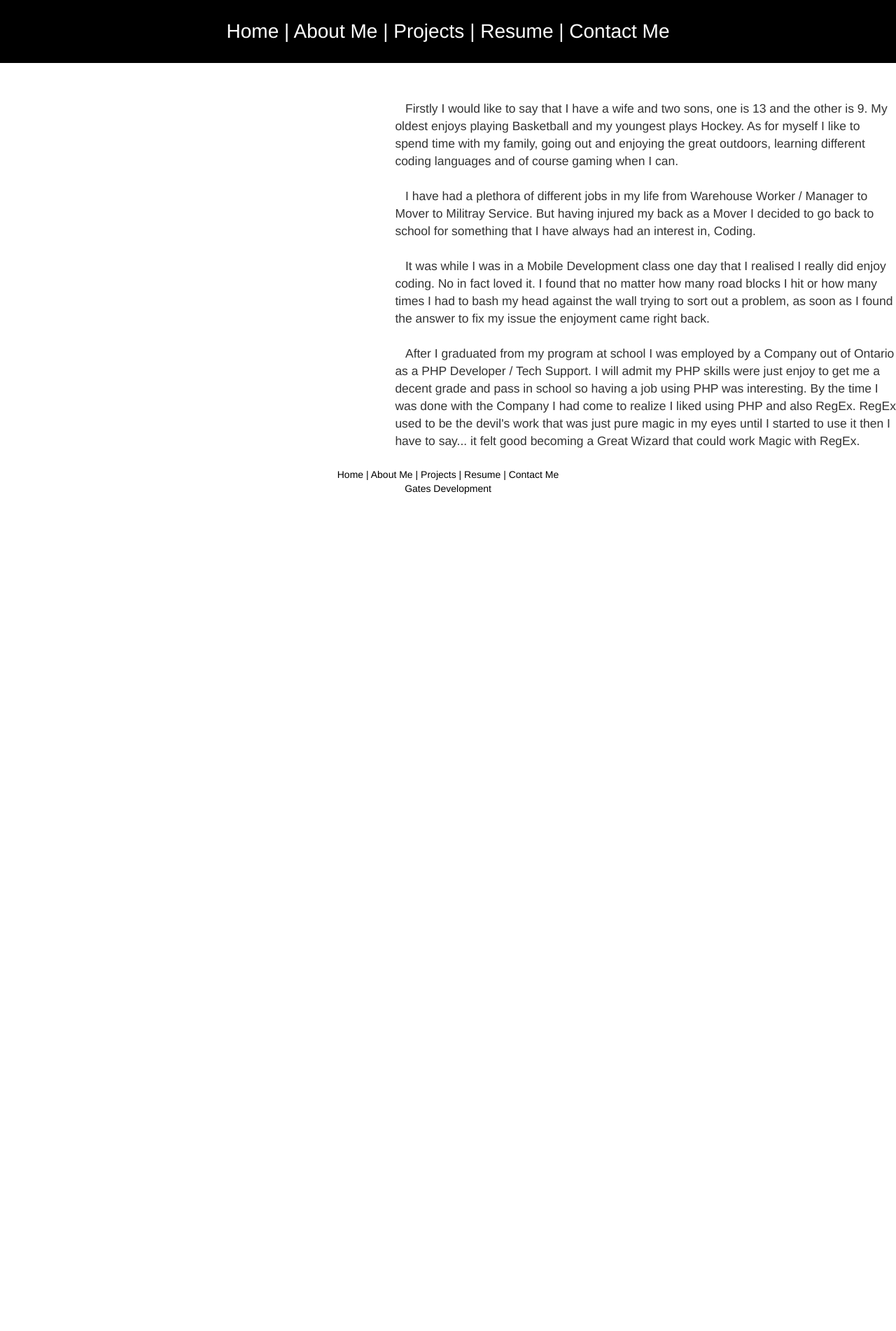
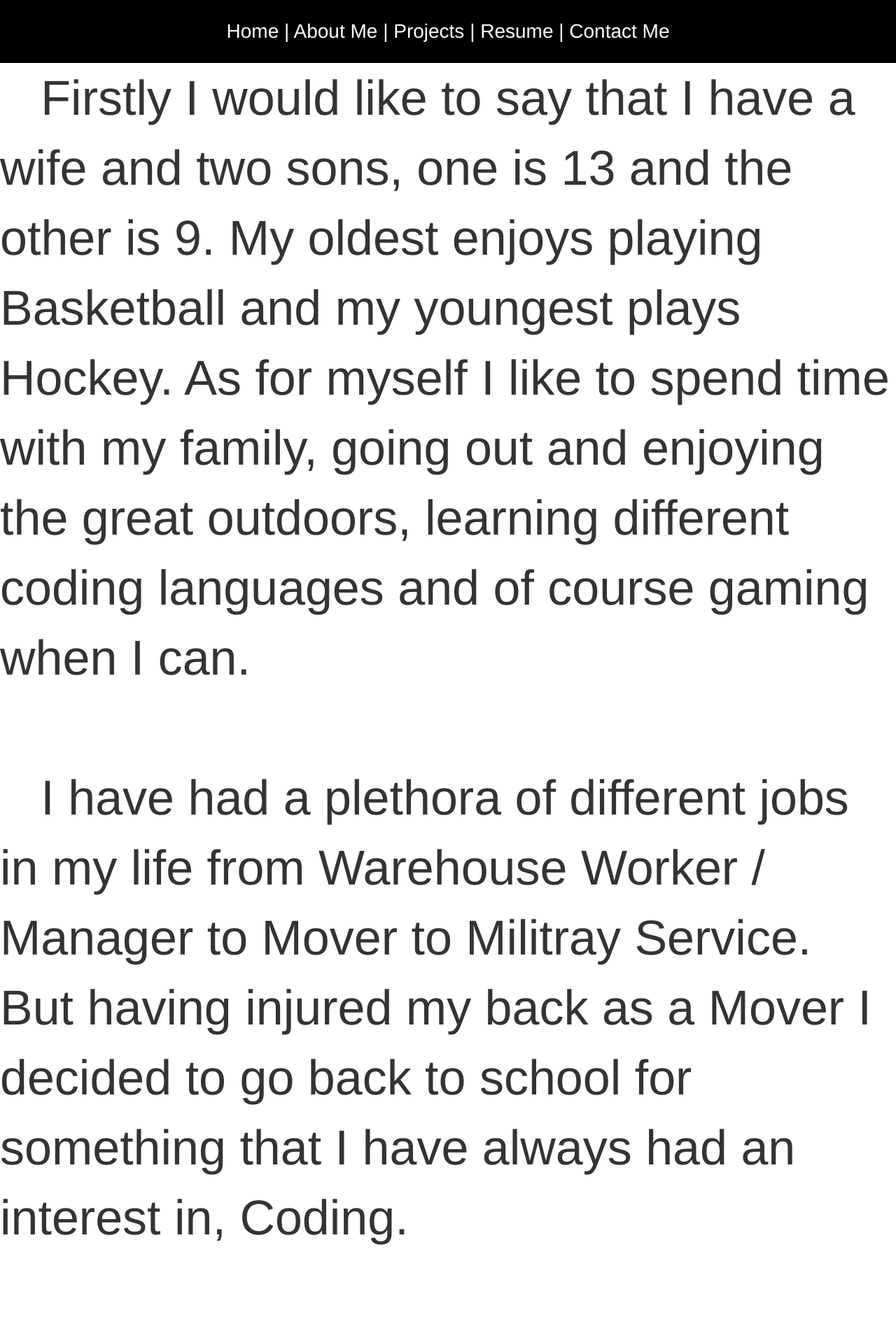
Before and after one commit to GatesAJ/portfolio, a PHP site: page /myproject/aboutMe.php in a window 1280 px wide. Shown: the top 1902 px of the page at 70% size. Before the commit the page ends 706 px from the top, so only its background shows below. Run offline with PHP 8.4, Linux system fonts and the light colour scheme; some libraries are stand-ins or nearby versions.

Commit message:
made 5em font size for fun for about me

```diff
--- a/styles.css
+++ b/styles.css
@@ -29,11 +29,11 @@
 
 #aboutMe{
 
-    font-size: 1.25em;
+    font-size: 5em;
     /*text-align: left;*/
-    padding-top: 3em;
+    /*padding-top: 3em;*/
     /*max-width: 30em;*/
-    padding-left: 32.25em;
+    /*padding-left: 32.25em;*/
     /*word-wrap: break-word;*/
 }
 
```
